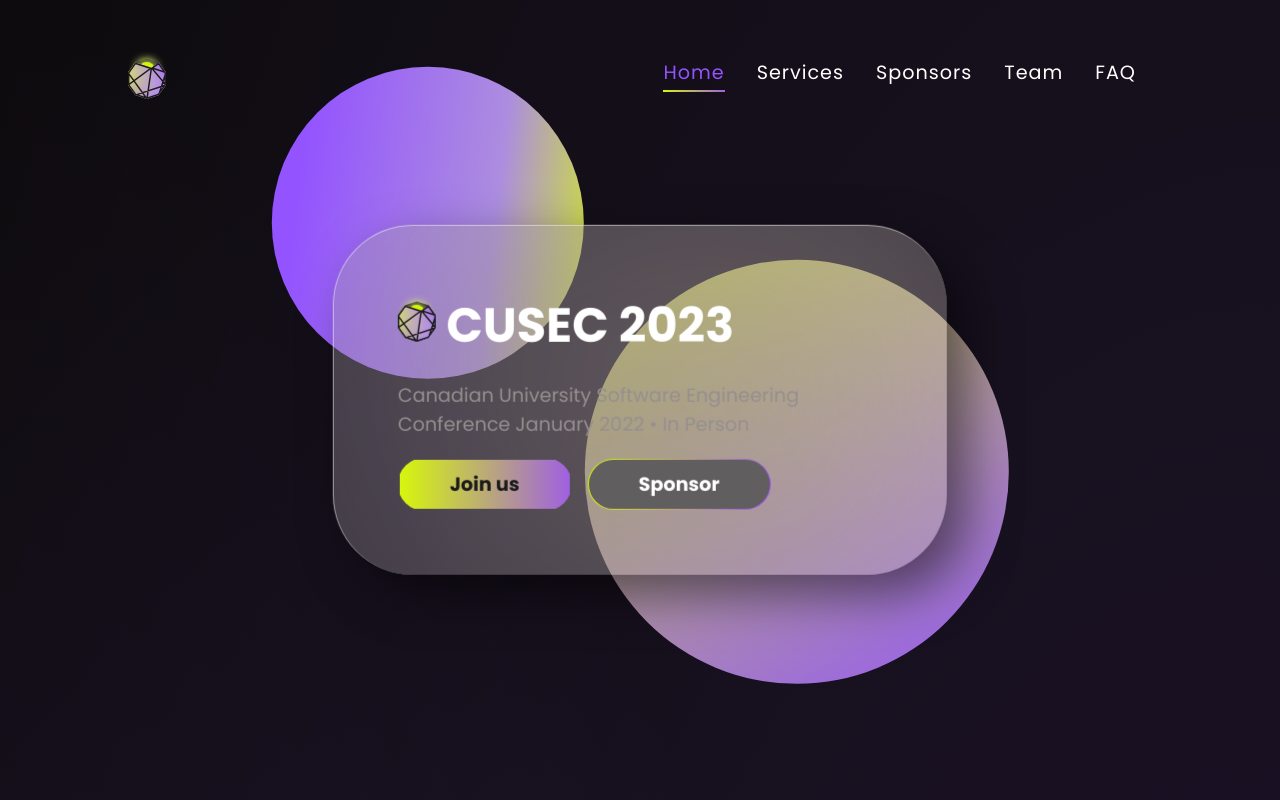
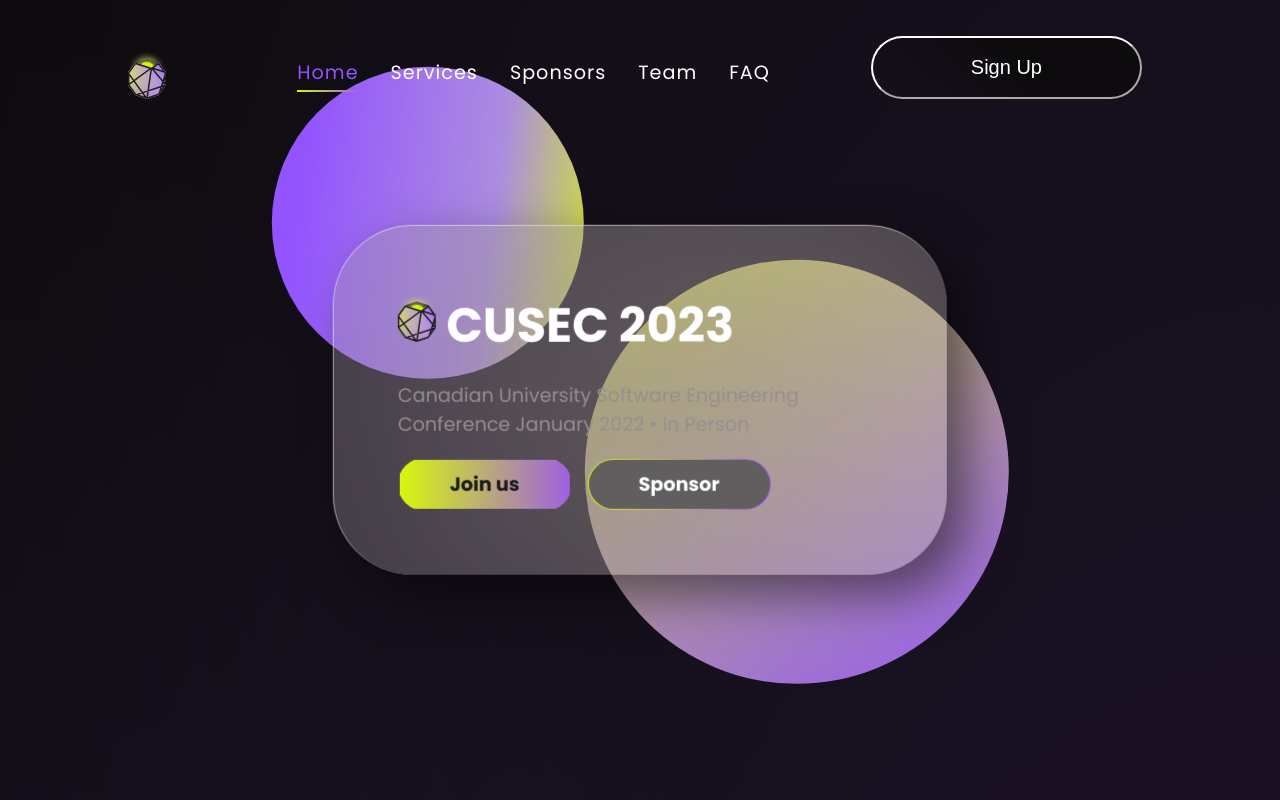
Before and after one commit to cusec/2023, a React (Create React App) app: page / in a window 1280 px wide. Shown: the top 800 px of the page. Built offline with nearby package versions, Linux system fonts and the light colour scheme.

Commit message:
Revert "Revert "Sign up button""
This reverts commit b7eabbbb8f711a09aa4a873314f2685114e7ab7f.

```diff
--- a/src/components/Navbar/Navbar.scss
+++ b/src/components/Navbar/Navbar.scss
@@ -56,6 +56,24 @@
   }
 }
 
+.signupbutton{
+  margin:10px;
+  height: 63px;
+  border-radius: 98px;
+  padding-left: 98px;
+  padding-right: 98px;
+  border-color: white;
+  font-size: 20px;
+  color:white;
+  background: linear-gradient(224.96deg, #0D0B0D 42.25%, rgba(13, 11, 12, 0) 87.58%);
+
+}
+
+.signupbutton:hover{
+  background: linear-gradient(276.71deg, #DAFF01 -9.77%, #AC8DDF 30.75%, #9353FF 88.91%);
+}
+
+
 @media screen and (max-width: 768px) {
   .HamburgerIcon {
     display: block;
@@ -73,6 +91,8 @@
     display: none;
   }
 
+
+
   .Mobile > ul {
     display: block;
   }
--- a/src/components/Navbar/Navbar.tsx
+++ b/src/components/Navbar/Navbar.tsx
@@ -64,6 +64,9 @@
         <div className={navbarLinkClassName}>
           <ul className="NavItemList">{navbarLinks}</ul>
         </div>
+        <button className="signupbutton">
+          Sign Up
+        </button>
       </div>
     </div>
   );
```
